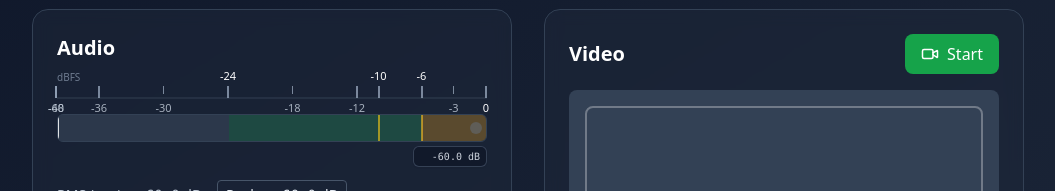
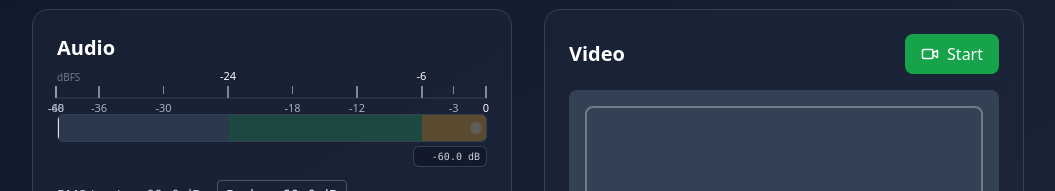
Before and after one commit to jdd059/mic-check, a React (Create React App) app: page / in a window 1280 px wide. Shown: the part 131-322 px from the top of the page, without its empty margins (112-1167 px from the left). Built offline with nearby package versions, Linux system fonts and the light colour scheme; the HTML template or start-up script is replaced by a standard one.

Commit message:
remove -6 and -3 bar lines improve color changing improve bar performance with peaks

```diff
--- a/src/App.js
+++ b/src/App.js
@@ -2,7 +2,7 @@ import React, { useState, useRef, useEffect, useCallback } from 'react';
 import { Mic, MicOff, Video, VideoOff, Play, Square, Download, Circle, Mail } from 'lucide-react';
 
 /** UI calibration: shift the meter display without touching audio or numbers */
-const DISPLAY_TRIM_DB = 0; // try +2 to match your Logic screenshot
+const DISPLAY_TRIM_DB = 0; // try +2 to match Logic if needed
 
 /** ======= Horizontal meter (VU-like smooth bar + responsive peak line) ======= */
 function HorizontalMeter({ rmsDb, peakDb, floorDb = -40, onBarDbChange }) {
@@ -37,6 +37,7 @@ function HorizontalMeter({ rmsDb, peakDb, floorDb = -40, onBarDbChange }) {
     const PEAK_HOLD_MS = 600;
     const PEAK_FALL_PER_SEC = 220; // fast fall of peak line toward bar
     const DEADBAND_DB = 0.3;    // ignore sub-dB flutter
+    const CATCH_DB = 8;         // snap-to-target when rise >= 8 dB
 
     const step = (ts) => {
       const lastTs = lastTsRef.current || ts;
@@ -53,10 +54,20 @@ function HorizontalMeter({ rmsDb, peakDb, floorDb = -40, onBarDbChange }) {
       if (Math.abs(deltaDb) < DEADBAND_DB) deltaDb = 0;
 
       const rising = deltaDb > 0;
-      const bigTransient = rising && deltaDb > 6; // >6 dB jump → “snap” quicker
-      const tau = rising ? (bigTransient ? TRANSIENT_TAU : ATTACK_TAU) : RELEASE_TAU;
-      const alpha = 1 - Math.exp(-((dt || 0.016) / tau));
-      const nextDb = prevDb + deltaDb * alpha;
+      const bigTransient = rising && deltaDb >= CATCH_DB;
+
+      let nextDb;
+      if (bigTransient) {
+        // hard catch so the bar meets the peak line
+        nextDb = targetDb;
+      } else {
+        const tau = rising ? (deltaDb > 6 ? TRANSIENT_TAU : ATTACK_TAU) : RELEASE_TAU;
+        const alpha = 1 - Math.exp(-((dt || 0.016) / tau));
+        nextDb = prevDb + deltaDb * alpha;
+
+        // if we’re within 0.5 dB of target, finish the catch
+        if (rising && (targetDb - nextDb) < 0.5) nextDb = targetDb;
+      }
 
       dispDbRef.current = nextDb;
       setDispDb(nextDb);
@@ -64,16 +75,16 @@ function HorizontalMeter({ rmsDb, peakDb, floorDb = -40, onBarDbChange }) {
       // Peak line: instant rise on fast target; hold; then fall toward the bar
       const fastPct = dbToPct(targetDb);
       setPeakLinePct((prev) => {
-        let next = prev;
+        let p = prev;
         if (fastPct > prev) {
-          next = fastPct;
+          p = fastPct;
           lastPeakHoldTsRef.current = ts;
         } else if (ts - lastPeakHoldTsRef.current > PEAK_HOLD_MS) {
           const barPct = dbToPct(dispDbRef.current);
           const fallAlpha = 1 - Math.exp(-PEAK_FALL_PER_SEC * dt);
-          next = prev + (barPct - prev) * fallAlpha;
+          p = prev + (barPct - prev) * fallAlpha;
         }
-        return next;
+        return p;
       });
 
       // Report displayed bar dB up to parent (so Tips match what users see)
@@ -103,8 +114,7 @@ function HorizontalMeter({ rmsDb, peakDb, floorDb = -40, onBarDbChange }) {
     { from: -24, to: -6,  color: 'rgba(34,197,94,0.20)'  },  // sweet spot
     { from: -6,  to: 0,   color: 'rgba(245,158,11,0.28)' },  // hot
   ];
-  const ticks = [-60, -48, -36, -30, -24, -18, -12, -10, -6, -3, 0]; // include -10 for visual reference
-  const specialUp = new Set([-24, -10, -6]);
+  const ticks = [-60, -48, -36, -30, -24, -18, -12, -6, -3, 0]; // ruler only
 
   const dispPct = dbToPct(dispDb);
   const yellowStartPct = dbToPct(-10);
@@ -117,8 +127,8 @@ function HorizontalMeter({ rmsDb, peakDb, floorDb = -40, onBarDbChange }) {
         <div className="absolute left-0 right-0 top-1/2 -translate-y-1/2 h-px bg-slate-600/60" />
         {ticks.map((db) => {
           const x = dbToPct(db);
-          const isMajor = db % 12 === 0 || specialUp.has(db) || db === 0;
-          const labelUp = specialUp.has(db);
+          const isMajor = db % 12 === 0 || db === -24 || db === -6 || db === 0;
+          const labelUp = db === -24 || db === -6;
           return (
             <div key={db} className="absolute" style={{ left: `calc(${x}% - 1px)`, top: 0 }}>
               <div
@@ -127,7 +137,7 @@ function HorizontalMeter({ rmsDb, peakDb, floorDb = -40, onBarDbChange }) {
               />
               <div
                 className={`absolute ${labelUp ? '-top-4' : 'top-4'} -translate-x-1/2 text-[11px] leading-none ${
-                  (db === -24 || db === -10 || db === -6 || db === 0) ? 'text-white font-medium' : 'text-slate-300/80'
+                  (db === -24 || db === -6 || db === 0) ? 'text-white font-medium' : 'text-slate-300/80'
                 }`}
                 style={{ whiteSpace: 'nowrap' }}
               >
@@ -155,18 +165,6 @@ function HorizontalMeter({ rmsDb, peakDb, floorDb = -40, onBarDbChange }) {
           );
         })}
 
-        {/* guides */}
-        <div
-          className="absolute top-0 bottom-0 w-[2px] bg-yellow-400/60"
-          style={{ left: `calc(${yellowStartPct}% - 1px)`, zIndex: 2 }}
-          title="-10 dB"
-        />
-        <div
-          className="absolute top-0 bottom-0 w-[2px] bg-amber-400/60"
-          style={{ left: `calc(${amberStartPct}% - 1px)`, zIndex: 2 }}
-          title="-6 dB"
-        />
-
         {/* subtle tail under fill */}
         <div
           className="absolute inset-y-0 left-0"
@@ -179,7 +177,7 @@ function HorizontalMeter({ rmsDb, peakDb, floorDb = -40, onBarDbChange }) {
           }}
         />
 
-        {/* base fill — ALWAYS green below -10 dB */}
+        {/* base fill — ALWAYS green */}
         <div
           className="absolute inset-y-0 left-0"
           style={{ width: `${dispPct}%`, backgroundColor: '#22c55e', opacity: 0.98, zIndex: 3 }}
```
